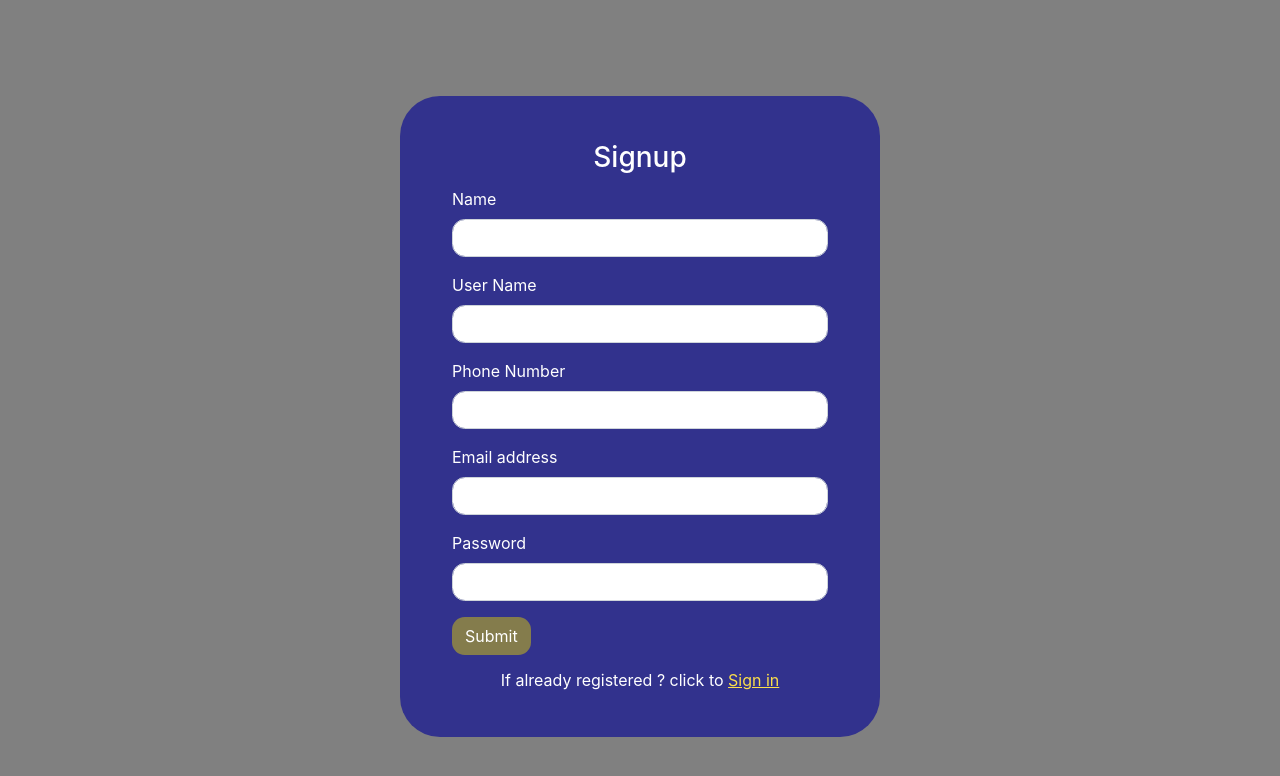
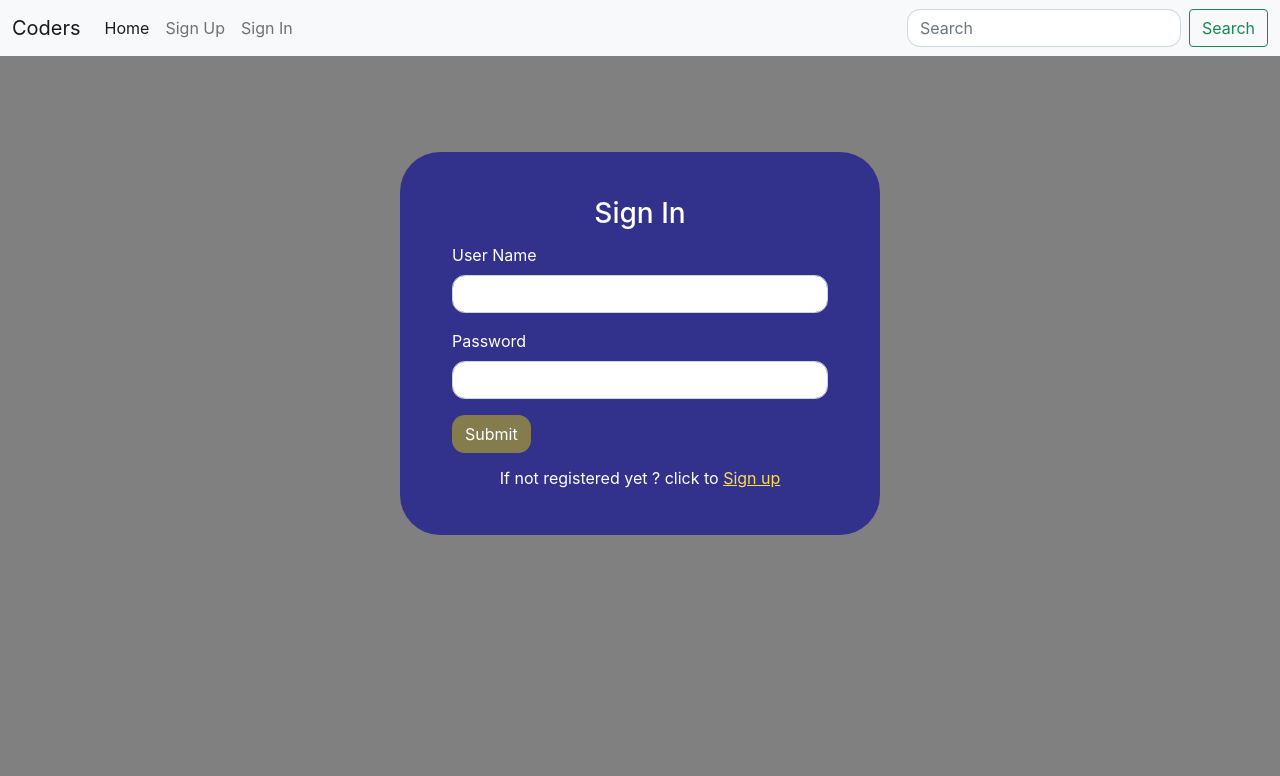
Before and after one commit to Archit314/User-registration-using-react-and-adonis, a React (Create React App) app in the folder React work/user_registration/: page /sign-in in a window 1280 px wide. Shown: the top 776 px of the page. Built offline with nearby package versions, Linux system fonts and the light colour scheme.

Commit message:
Complete with user sign in form

```diff
--- a/React work/user_registration/src/App.js
+++ b/React work/user_registration/src/App.js
@@ -1,10 +1,27 @@
 import "./App.css";
+import Home from "./components/Home";
 import UserSignupForm from "./components/UserSignupForm";
+import UserSignInForm from "./components/UserSignInForm";
+import { BrowserRouter, Routes, Route } from "react-router-dom";
 
 function App() {
   return (
     <>
-      <UserSignupForm />
+      <BrowserRouter>
+        <Home />
+        <Routes>
+          <Route
+            exact
+            path="/sign-up"
+            element={<UserSignupForm path="/sign-in" />}
+          />
+          <Route
+            exact
+            path="/sign-in"
+            element={<UserSignInForm path="/sign-up" />}
+          />
+        </Routes>
+      </BrowserRouter>
     </>
   );
 }
--- /dev/null
+++ b/React work/user_registration/src/components/Home.js
@@ -0,0 +1,61 @@
+import React from "react";
+import "../components-css/NavBarCss.css";
+import { Link } from "react-router-dom";
+
+export default function Home() {
+  return (
+    <>
+      <nav
+        className="navbar navbar-expand-lg navbar-light bg-light"
+        id="NavBar"
+      >
+        <div className="container-fluid" id="navBody">
+          <a className="navbar-brand" href="/">
+            Coders
+          </a>
+          <button
+            className="navbar-toggler"
+            type="button"
+            data-bs-toggle="collapse"
+            data-bs-target="#navbarSupportedContent"
+            aria-controls="navbarSupportedContent"
+            aria-expanded="false"
+            aria-label="Toggle navigation"
+          >
+            <span className="navbar-toggler-icon"></span>
+          </button>
+          <div className="collapse navbar-collapse" id="navbarSupportedContent">
+            <ul className="navbar-nav me-auto mb-2 mb-lg-0">
+              <li className="nav-item">
+                <Link className="nav-link active" aria-current="page" to="/">
+                  Home
+                </Link>
+              </li>
+              <li className="nav-item">
+                <Link className="nav-link" to="/sign-up">
+                  Sign Up
+                </Link>
+              </li>
+              <li className="nav-item">
+                <Link className="nav-link" to="/sign-in">
+                  Sign In
+                </Link>
+              </li>
+            </ul>
+            <form className="d-flex">
+              <input
+                className="form-control me-2"
+                type="search"
+                placeholder="Search"
+                aria-label="Search"
+              />
+              <button className="btn btn-outline-success" type="submit">
+                Search
+              </button>
+            </form>
+          </div>
+        </div>
+      </nav>
+    </>
+  );
+}
--- a/React work/user_registration/src/components/UserSignInForm.js
+++ b/React work/user_registration/src/components/UserSignInForm.js
@@ -0,0 +1,46 @@
+import React from "react";
+import { Link } from "react-router-dom";
+
+export default function UserSignInForm({ path }) {
+  return (
+    <div>
+      <>
+        <div>
+          <div className="container" id="registrationForm">
+            <div className="container" id="form">
+              <form>
+                <h3 id="form-heading">Sign In</h3>
+
+                <div className="mb-3">
+                  <label htmlFor="userName" className="form-label">
+                    User Name
+                  </label>
+                  <input type="text" className="form-control" id="userName" />
+                </div>
+
+                <div className="mb-3">
+                  <label htmlFor="exampleInputPassword1" className="form-label">
+                    Password
+                  </label>
+                  <input
+                    type="password"
+                    className="form-control"
+                    id="exampleInputPassword1"
+                  />
+                </div>
+
+                <button type="submit" className="btn" id="submit-button">
+                  Submit
+                </button>
+                <p id="form-fotter">
+                  If not registered yet ? click to{" "}
+                  <Link to={path}>Sign up</Link>
+                </p>
+              </form>
+            </div>
+          </div>
+        </div>
+      </>
+    </div>
+  );
+}
--- a/React work/user_registration/src/components/UserSignupForm.js
+++ b/React work/user_registration/src/components/UserSignupForm.js
@@ -1,7 +1,8 @@
 import React from "react";
+import { Link } from "react-router-dom";
 import "../components-css/UserSignupFormCss.css";
 
-export default function UserSignupForm() {
+export default function UserSignupForm({ path }) {
   return (
     <>
       <div>
@@ -53,7 +54,7 @@ export default function UserSignupForm() {
                 Submit
               </button>
               <p id="form-fotter">
-                If already registered ? click to <a href="/">Sign in</a>
+                If already registered ? click to <Link to={path}>Sign in</Link>
               </p>
             </form>
           </div>
```
Also changed, not shown: React work/user_registration/src/components-css/NavBarCss.css (added).
